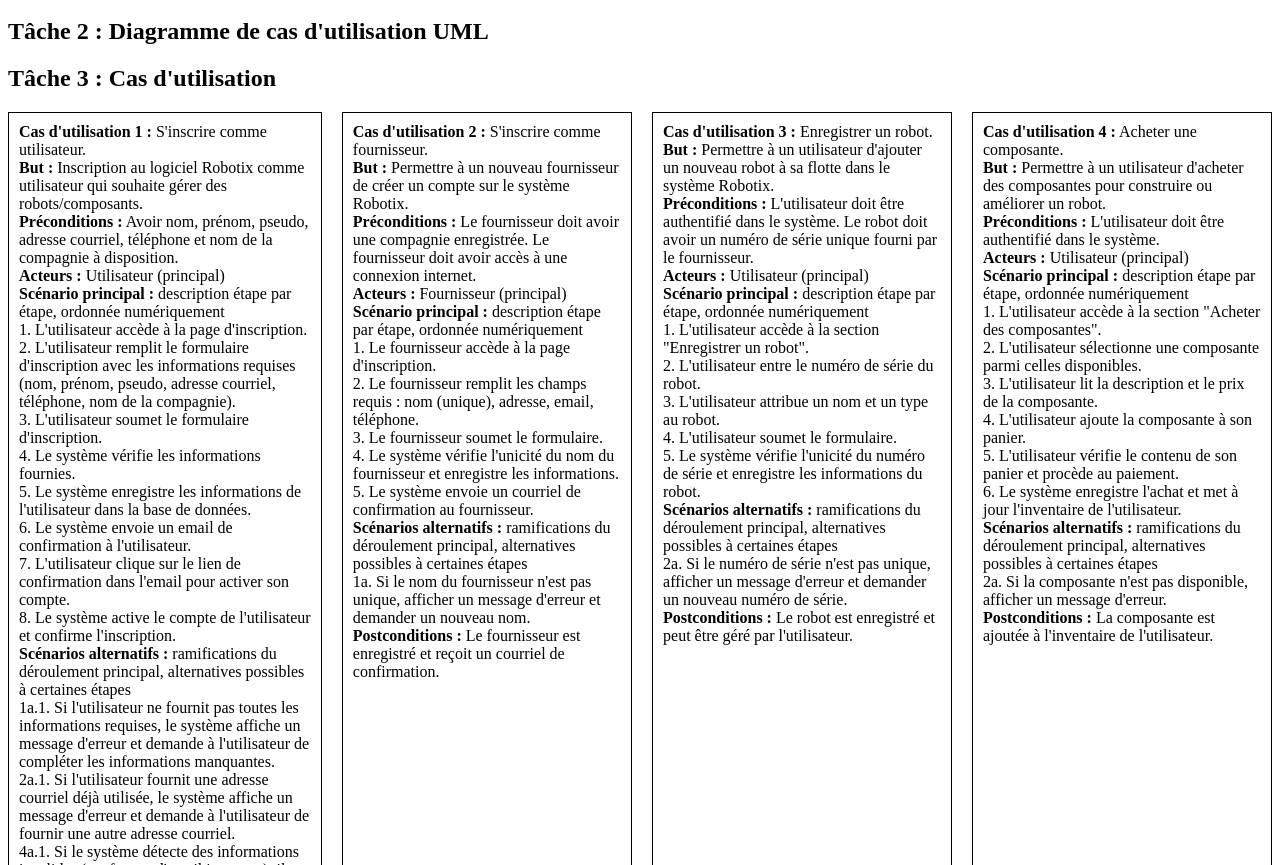
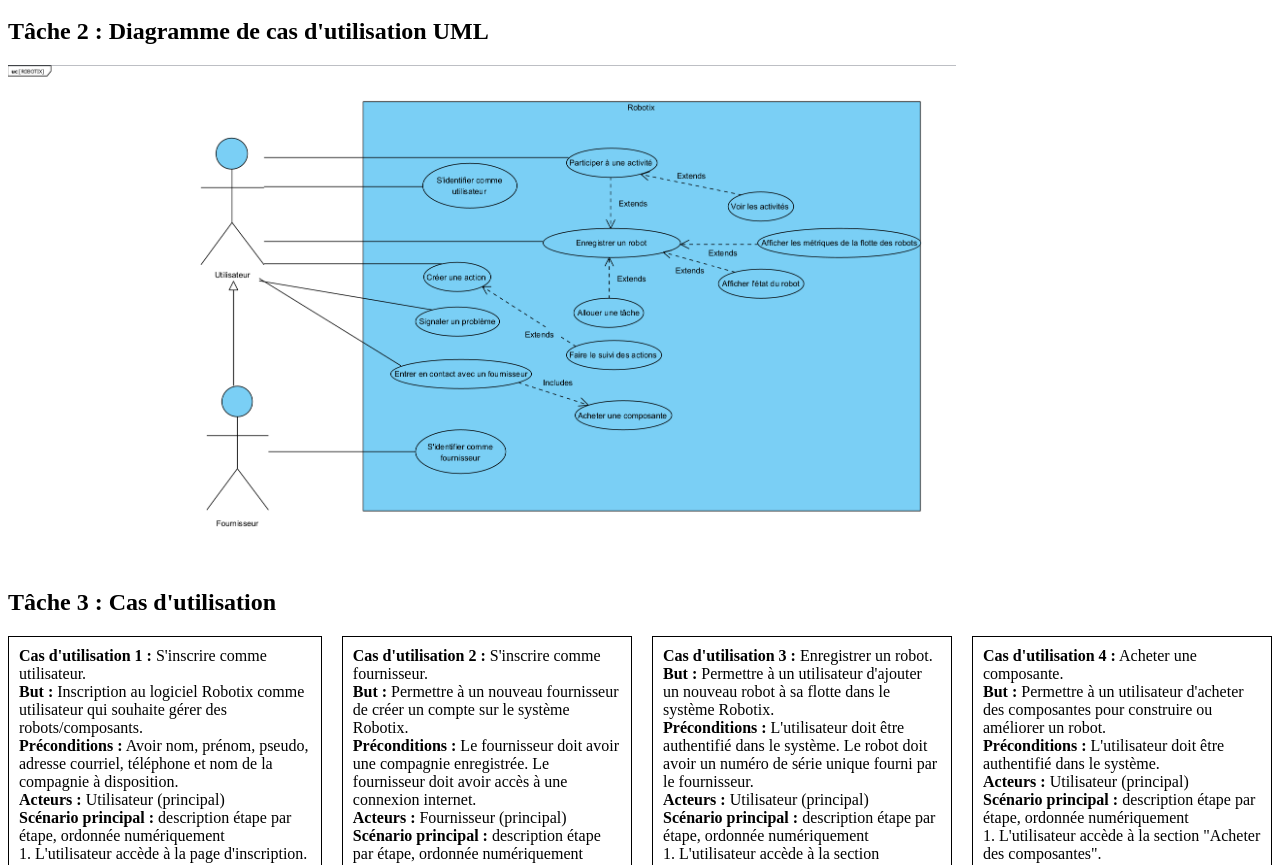
Before and after one commit to TimGDC/Devoir1-IFT2255, a plain HTML site: page Exigences/rapport.html in a window 1280 px wide. Shown: the part 1335-2200 px from the top of the page. Drawn offline with Linux system fonts and the light colour scheme.

Commit message:
Ajout du diagramme CU

```diff
--- a/Exigences/rapport.html
+++ b/Exigences/rapport.html
@@ -199,6 +199,7 @@
         </table>
 
         <h2>Tâche 2 : Diagramme de cas d'utilisation UML</h2>
+        <img src="CUDiagram.png" width="75%" height="75%">
         <h2>Tâche 3 : Cas d'utilisation</h2>
         <div class="CU-grid">
 
```
Also changed, not shown: Exigences/CUDiagram.png (added).
